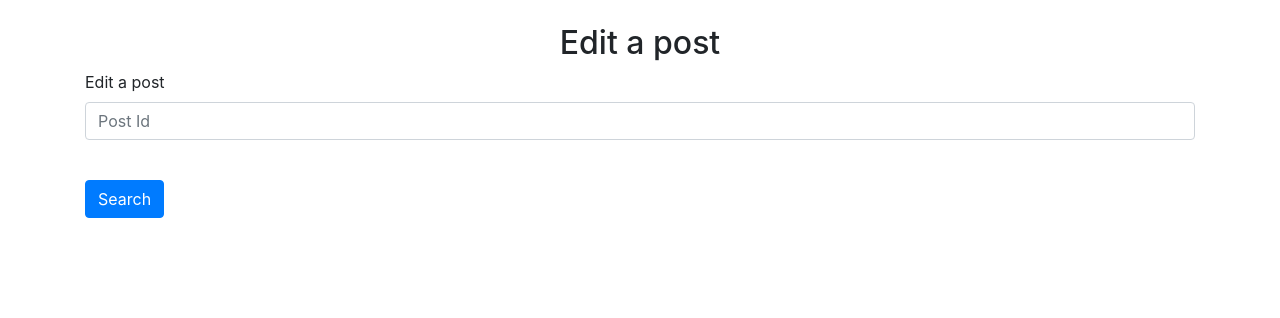
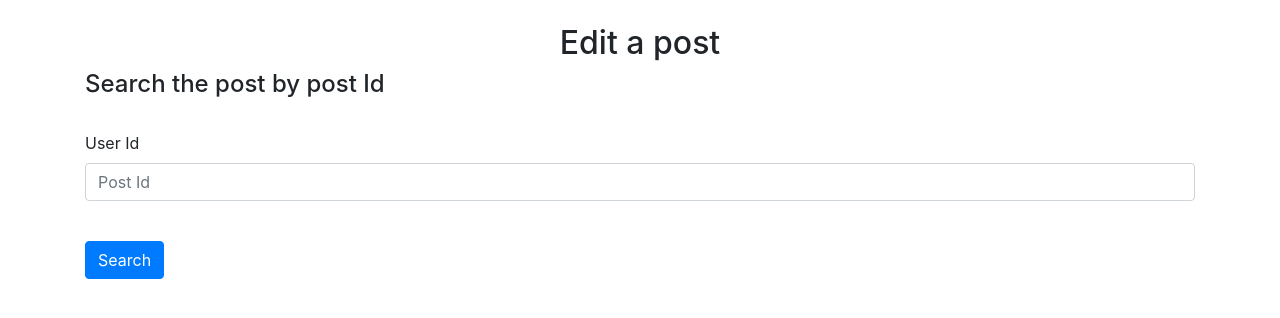
Before and after one commit to Thycon/Python-RESTful-microservice-API-AMCEF, a Flask app: page /posts/edit in a window 1280 px wide. Shown: the part 56-374 px from the top of the page. Run offline with Flask 2, Linux system fonts and the light colour scheme; some libraries are stand-ins or nearby versions.

Commit message:
Final - updated readme file
Updated readme file, added input form labels.

```diff
--- a/website/templates/add_post.html
+++ b/website/templates/add_post.html
@@ -7,11 +7,15 @@ Add a post
     <br />
     <h2 align="center">Add a post</h2>
     <div class="form-group">
-        <label for="Post Id">Add a new post</label>
+        <h4>Add a new post</h4>
+        <br />
+        <label for="userid">User Id</label>
         <input type="text" class="form-control" id="userid" name="userid" placeholder="User Id" required/>
         <br />
+        <label for="title">Title</label>
         <input type="text" class="form-control" id="title" name="title" placeholder="Title" required/>
         <br />
+        <label for="body">Body</label>
         <textarea type="text" class="form-control" id="body" name="body" rows="10" placeholder="Body" required></textarea>
     </div>
     <br />
--- a/website/templates/delete.html
+++ b/website/templates/delete.html
@@ -7,7 +7,9 @@ Delete post
     <br />
     <h2 align="center">Delete</h2>
     <div class="form-group">
-        <label for="Post Id">Delete post by post Id</label>
+        <h4>Delete post by post Id</h4>
+        <br />
+        <label for="id">Post Id</label>
         <input type="id" class="form-control" id="id" name="id" placeholder="Post Id" value="{{ temp_id }}" required/>
     </div>
     <br />
--- a/website/templates/edit.html
+++ b/website/templates/edit.html
@@ -7,16 +7,22 @@ Edit post
     <br />
     <h2 align="center">Edit a post</h2>
     <div class="form-group">
-        <label for="Post Id">Edit a post</label>
+        <h4>Search the post by post Id</h4>
+        <br />
         {% if edit == True %}
-            <input type="text" class="form-control" id="userid" name="id" placeholder="Post Id" required/>
+            <label for="postid">User Id</label>
+            <input type="text" class="form-control" id="postid" name="id" placeholder="Post Id" required/>
         {% else %}
+            <label for="id">Post Id</label>
             <input type="text" class="form-control" id="id" name="id" placeholder="Post Id" value="{{ temp_id }}" />
             <br />
+            <label for="userid">User Id</label>
             <input type="text" class="form-control" id="userid" name="userid" placeholder="User Id" value="{{ temp_userid }}" />
             <br />
+            <label for="postid">Title</label>
             <input type="text" class="form-control" id="title" name="title" placeholder="Title" value="{{ temp_title }}" />
             <br />
+            <label for="postid">Body</label>
             <textarea type="text" class="form-control" id="body" name="body" rows="10" placeholder="Body" >{{ temp_body }}</textarea>
         {% endif %}
     </div>
--- a/website/templates/search_id.html
+++ b/website/templates/search_id.html
@@ -7,11 +7,13 @@ Search by id
     <br />
     <h2 align="center">Search</h2>
     <div class="form-group">
-        <label for="Post Id">Search post by post Id</label>
+        <h4>Search by post Id</h4>
+        <br />
+        <label for="id">Post Id</label>
         <input type="id" class="form-control" id="id" name="id" placeholder="Post Id" required/>
     </div>
     <br />
-    <button type="submit" class="btn btn-primary">Submit</button>
+    <button type="submit" class="btn btn-primary">Search</button>
 </form>
 
 {% if post %}
--- a/website/templates/search_userid.html
+++ b/website/templates/search_userid.html
@@ -7,11 +7,13 @@ Search by id
     <br />
     <h2 align="center">Search</h2>
     <div class="form-group">
-        <label for="Post Id">Search post by user Id</label>
+        <h4>Search by user Id</h4>
+        <br />
+        <label for="userid">User Id</label>
         <input type="userid" class="form-control" id="userid" name="userid" placeholder="User Id"/>
     </div>
     <br />
-    <button type="submit" class="btn btn-primary">Submit</button>
+    <button type="submit" class="btn btn-primary">Search</button>
 </form>
 
 {% if posts %}
```
Also changed, not shown: readme.md.
